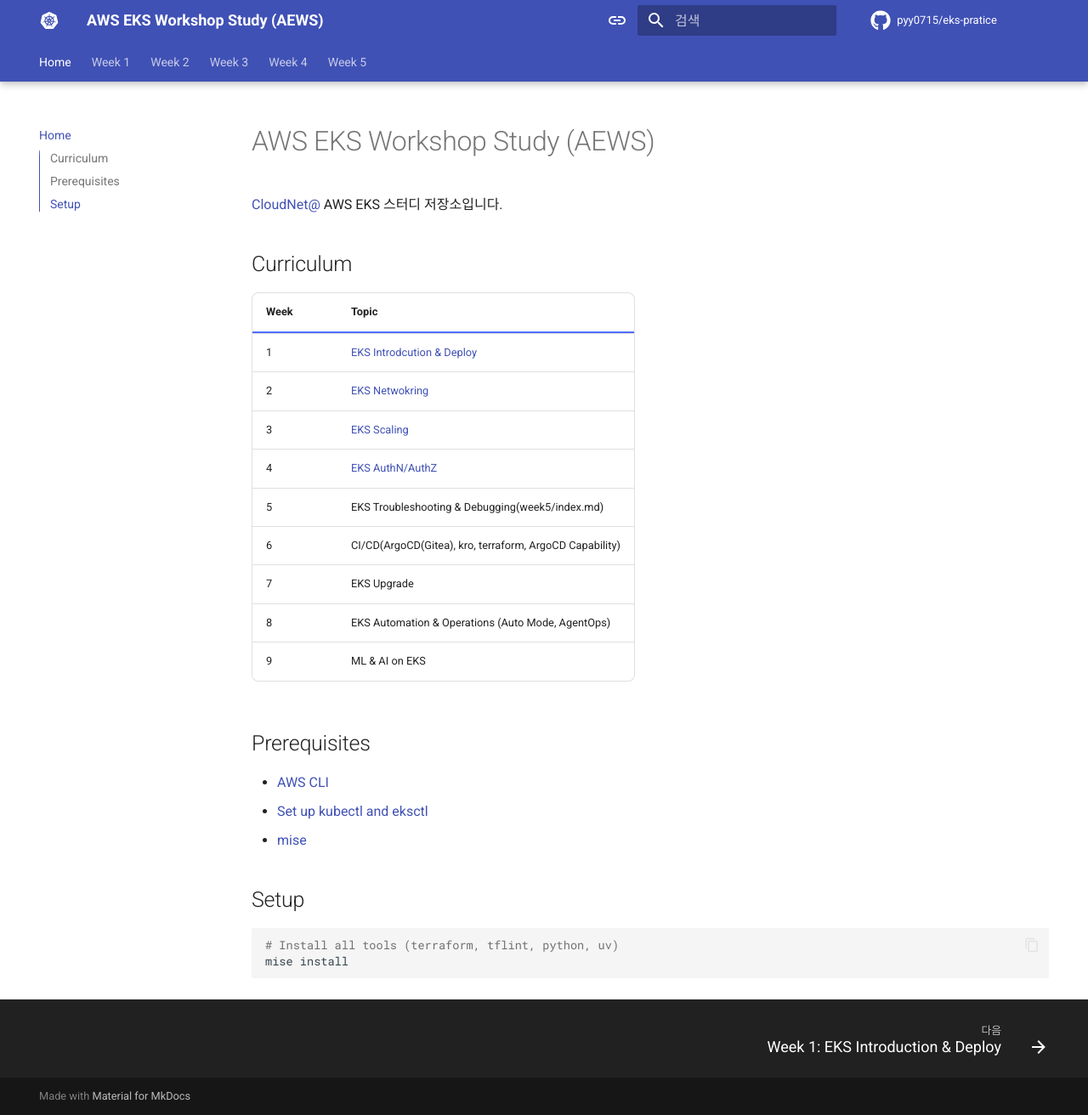
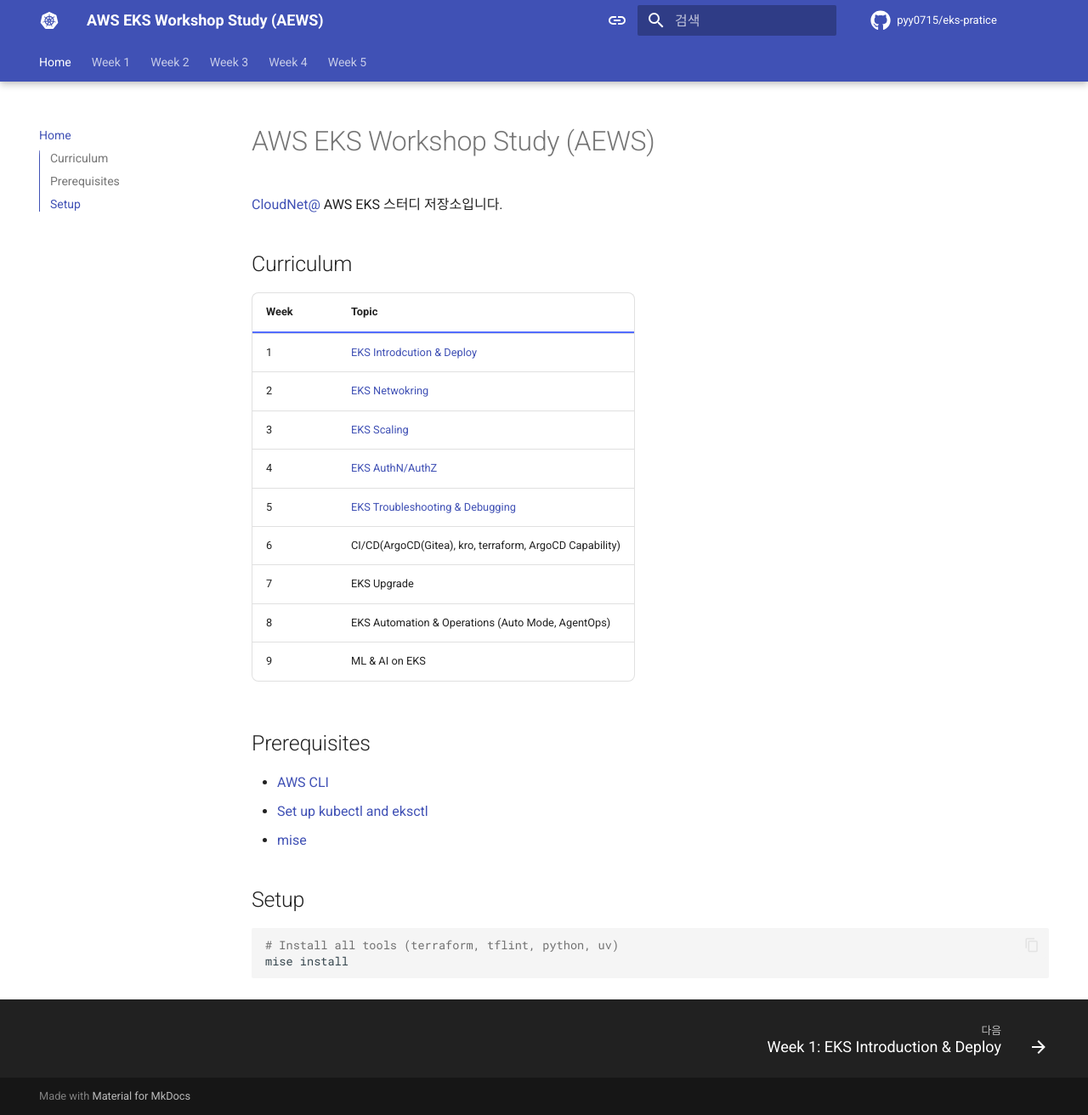
Before and after one commit to pyy0715/eks-pratice, an MkDocs documentation site: the page built from docs/index.md, in a window 1280 px wide and 1312 px high. Shown: the whole window at 85% size. Built offline with MkDocs 1.6.1 and Material for MkDocs 9.7.7, drawn with Linux system fonts in a browser that asks for light colours; comment, search, counter and statistics services are not loaded.

Commit message:
Fix markdown link for week5 in index

```diff
--- a/docs/index.md
+++ b/docs/index.md
@@ -10,7 +10,7 @@
 | 2 | [EKS Netwokring](week2/index.md) |
 | 3 | [EKS Scaling](week3/index.md) |
 | 4 | [EKS AuthN/AuthZ](week4/index.md) |
-| 5 | EKS Troubleshooting & Debugging(week5/index.md)|
+| 5 | [EKS Troubleshooting & Debugging](week5/index.md)|
 | 6 | CI/CD(ArgoCD(Gitea), kro, terraform, ArgoCD Capability) |
 | 7 | EKS Upgrade |
 | 8 | EKS Automation & Operations (Auto Mode, AgentOps) |
```
